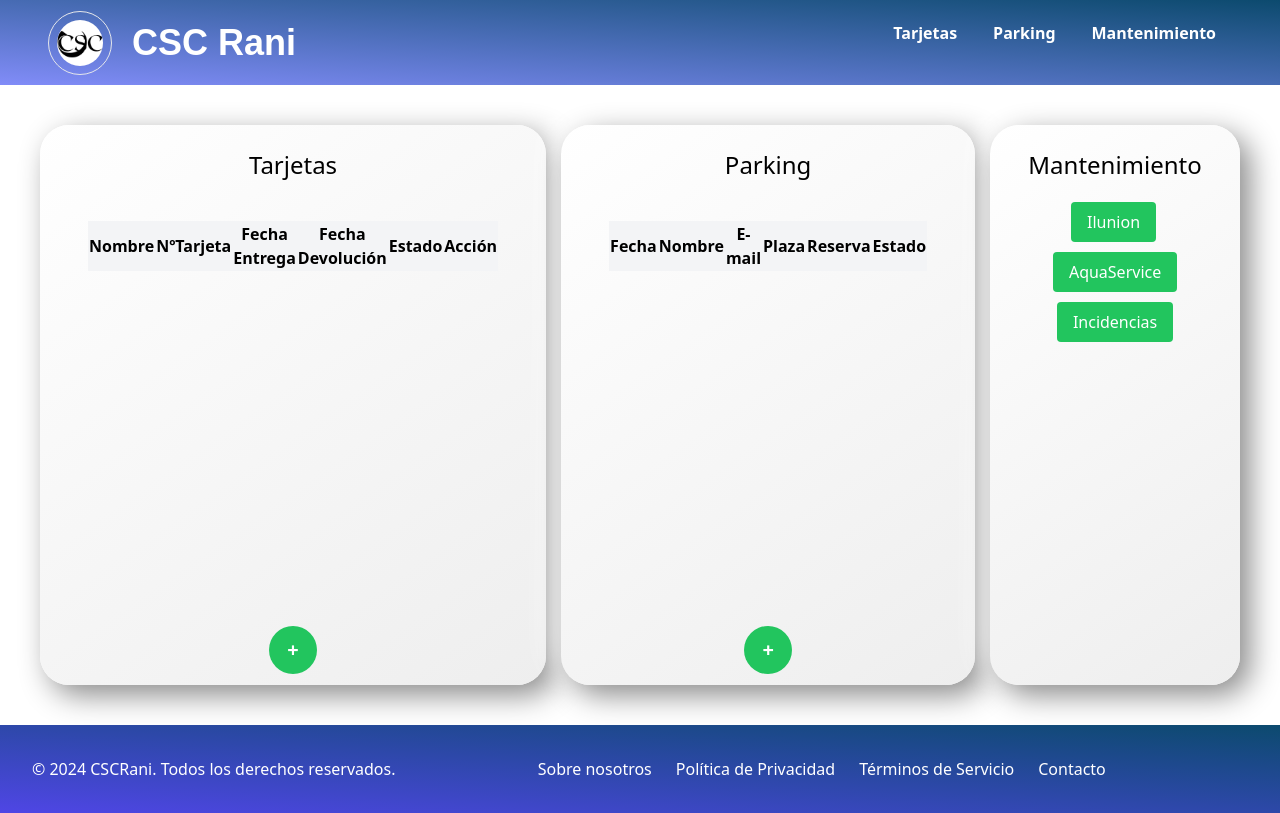
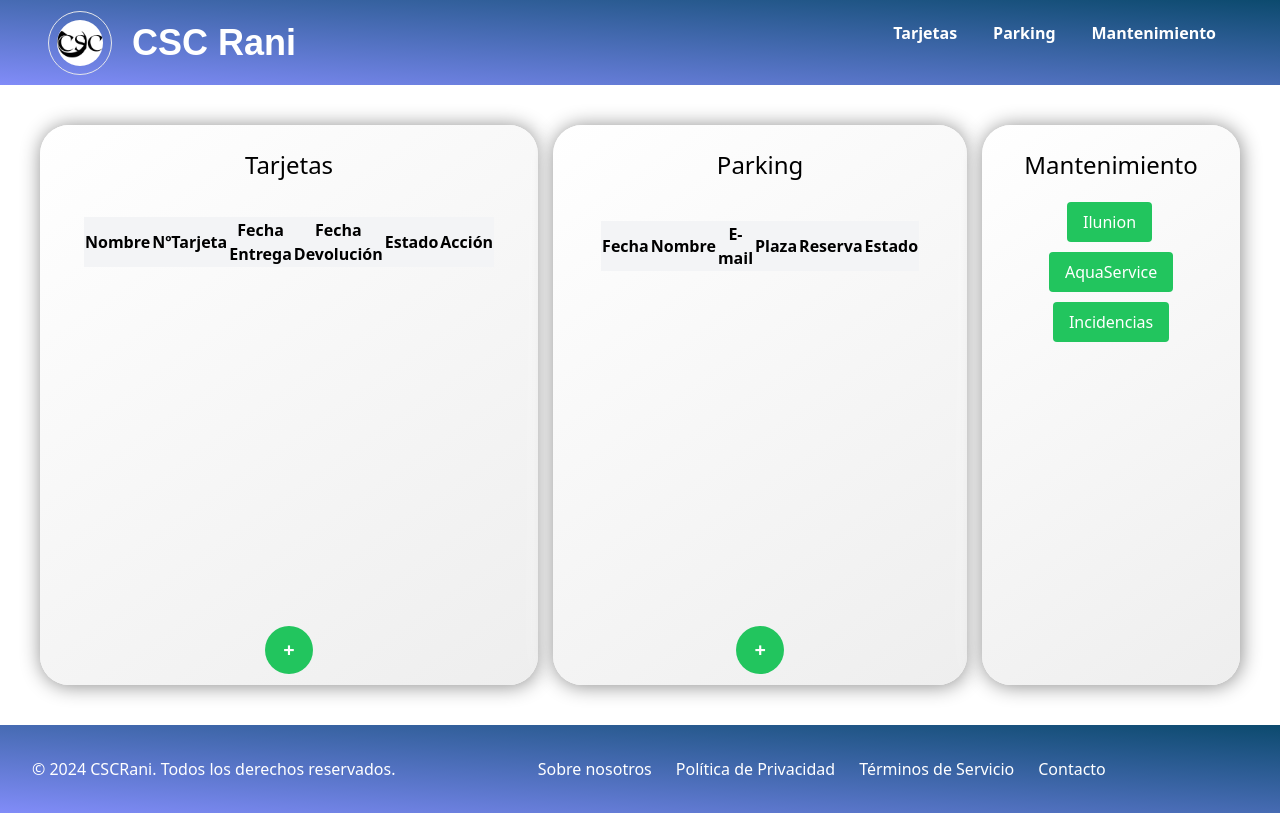
Before and after one commit to Yagoesh/rani, a React (Create React App) app in the folder front/: page / in a window 1280 px wide. Built offline with nearby package versions, Linux system fonts and the light colour scheme; no server answers; a web font is replaced by a local one.

Commit message:
tailwind ajustes

```diff
--- a/front/src/components/Footer.jsx
+++ b/front/src/components/Footer.jsx
@@ -1,6 +1,6 @@
 const Footer = () => {
   return (
-    <footer className="bg-gradient-to-bl from-sky-900 to-indigo-600 text-white py-8">
+    <footer className="bg-gradient-to-bl from-sky-900 to-indigo-400 text-white py-8">
       <div className="max-w-7xl mx-auto px-4 sm:px-6 lg:px-8">
         <div className="flex flex-col md:flex-row justify-between items-center">
           <p className="text-center md:text-left mb-4 md:mb-0">
--- a/front/src/components/Tarjetas.jsx
+++ b/front/src/components/Tarjetas.jsx
@@ -50,7 +50,7 @@ function Tarjetas() {
     <div className="text-center  ">
       <Toaster />
       <h2 className="text-2xl mb-4">Tarjetas</h2>
-      <div className="max-h-[400px]  min-h-[400px] overflow-auto p-1">
+      <div className="max-h-[400px]  min-h-[400px] overflow-auto ">
         <table className="border-collapse table-fixed overflow-auto m-5">
           <tr className=" bg-gray-100">
             <th className=" w-2/6  ">Nombre</th>
--- a/front/tailwind.config.js
+++ b/front/tailwind.config.js
@@ -7,7 +7,7 @@ module.exports = {
         "29px": "29px",
       },
       boxShadow: {
-        custom2: "10px 10px 30px #8a8a8a, -10px -10px 30px #ffffff",
+        custom2: "1px 1px 20px #8a8a8a, -5px -5px 30px #ffffff",
       },
       backgroundImage: {
         "custom-gradient2": "linear-gradient(145deg, #ffffff, #eeeeee)",
```
